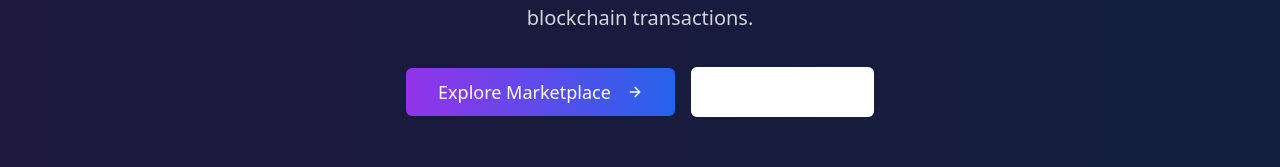
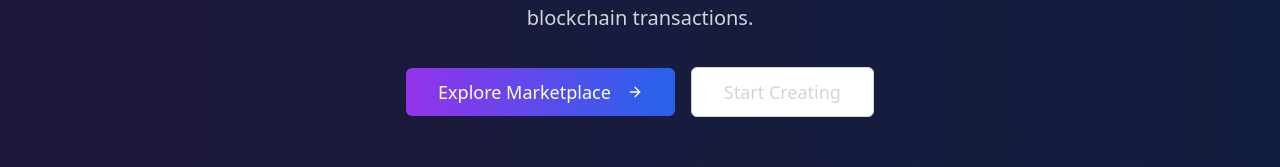
Before and after one commit to monark-community/access-tokens-pay-per-access-contracts, a React (Vite) app: page / in a window 1280 px wide. Shown: the part 376-543 px from the top of the page. Built offline with nearby package versions, Linux system fonts and the light colour scheme.

Commit message:
Fix: Start Creating button style
Change the 'Start Creating' button to an outlined button with light text.

```diff
--- a/src/components/Hero.tsx
+++ b/src/components/Hero.tsx
@@ -24,7 +24,7 @@ const Hero = () => {
               Explore Marketplace
               <ArrowRight className="w-5 h-5 ml-2" />
             </Button>
-            <Button variant="outline" className="border-white/20 text-white hover:bg-white/10 hover:text-white px-8 py-6 text-lg">
+            <Button variant="outline" className="border-gray-300 text-gray-300 hover:bg-gray-300 hover:text-slate-900 px-8 py-6 text-lg">
               Start Creating
             </Button>
           </div>
```
